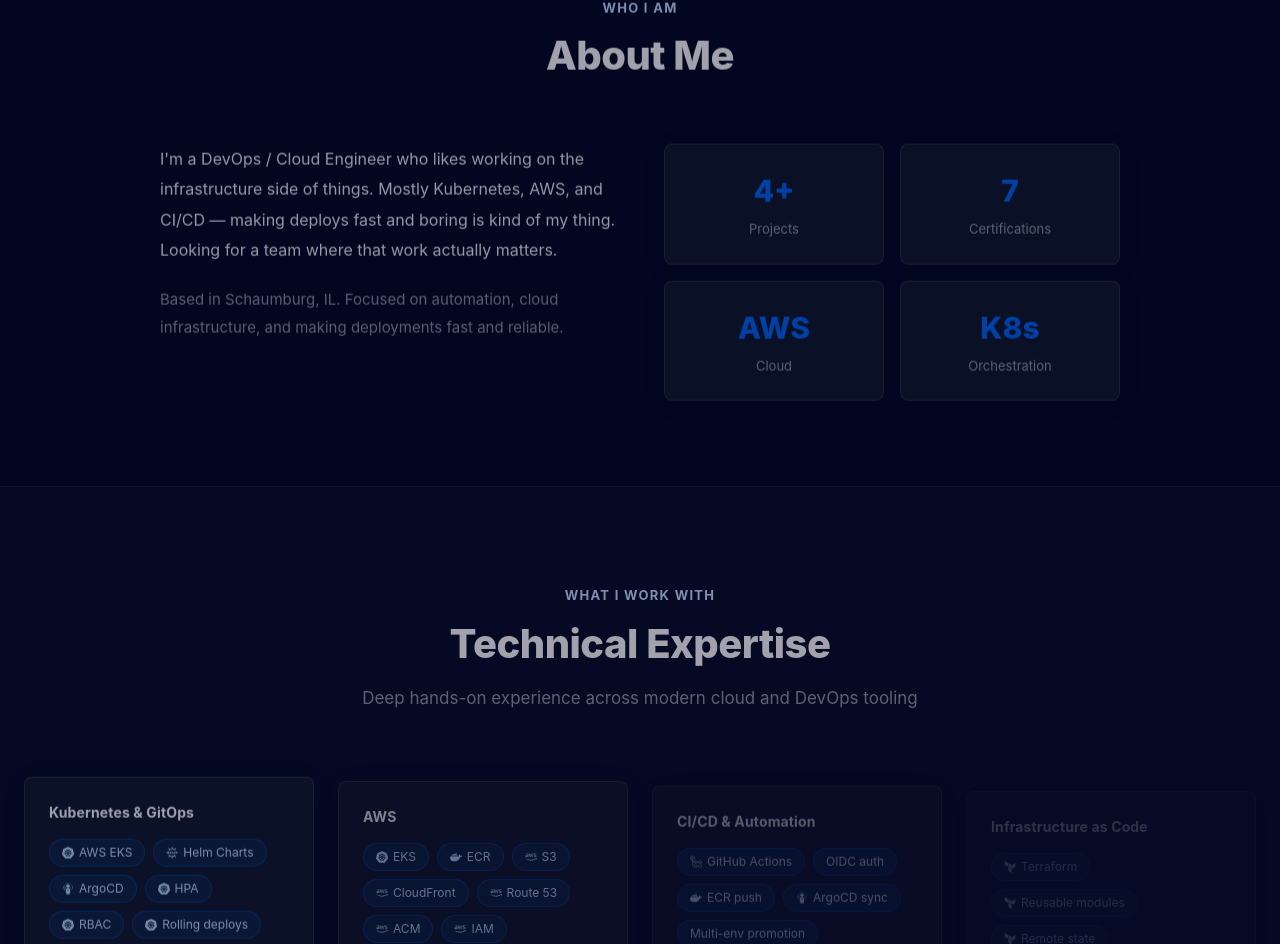
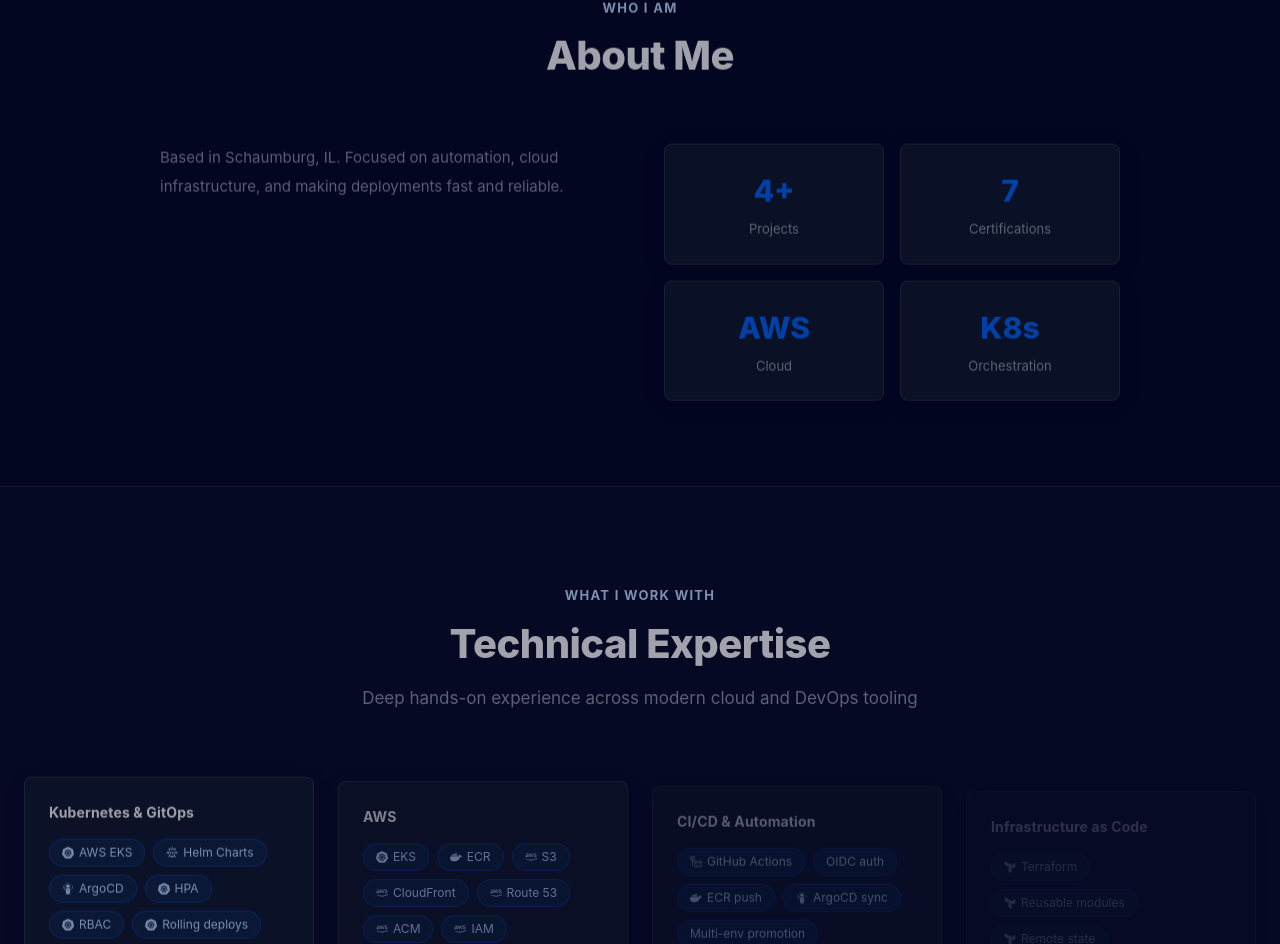
Before and after one commit to ochirdorj/portfolio, a Next.js app: page / in a window 1280 px wide. Shown: the part 773-1717 px from the top of the page. Built offline with nearby package versions, Linux system fonts and the light colour scheme.

Commit message:
about duplication fix

```diff
--- a/app/page.tsx
+++ b/app/page.tsx
@@ -486,7 +486,6 @@
               style={{ display: "grid", gridTemplateColumns: "1fr 1fr", gap: 48, alignItems: "start", maxWidth: 960, margin: "0 auto" }}
             >
               <div>
-                <p style={{ fontSize: 16, color: C.text, lineHeight: 1.9, marginBottom: 20, marginTop: 0 }}>{content.about}</p>
                 <p style={{ fontSize: 15, color: C.muted, lineHeight: 1.9, margin: 0 }}>
                   Based in {content.location}. Focused on automation, cloud infrastructure, and making deployments fast and reliable.
                 </p>
```
